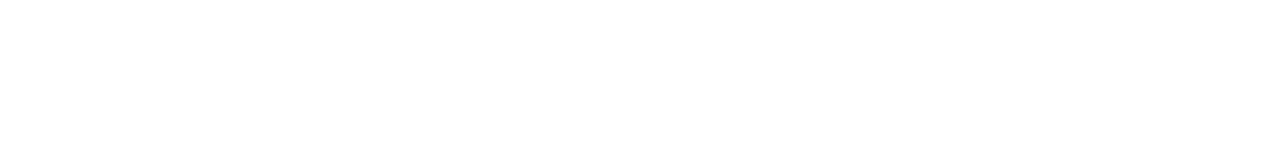
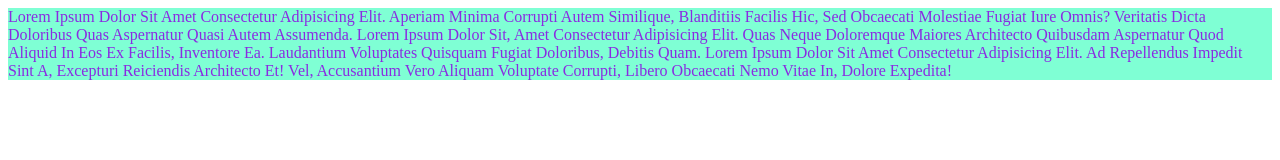
Before and after one commit to abdulrehman730/demo-web, a plain HTML site: page car.html in a window 1280 px wide. Drawn offline with Linux system fonts and the light colour scheme.

Commit message:
third update

```diff
--- a/car.html
+++ b/car.html
@@ -4,8 +4,11 @@
     <meta charset="UTF-8">
     <meta name="viewport" content="width=device-width, initial-scale=1.0">
     <title>Document</title>
+    <link rel="stylesheet" href="style.css">
 </head>
 <body>
-
+    <div>
+        Lorem ipsum dolor sit amet consectetur adipisicing elit. Aperiam minima corrupti autem similique, blanditiis facilis hic, sed obcaecati molestiae fugiat iure omnis? Veritatis dicta doloribus quas aspernatur quasi autem assumenda. Lorem ipsum dolor sit, amet consectetur adipisicing elit. Quas neque doloremque maiores architecto quibusdam aspernatur quod aliquid in eos ex facilis, inventore ea. Laudantium voluptates quisquam fugiat doloribus, debitis quam. Lorem ipsum dolor sit amet consectetur adipisicing elit. Ad repellendus impedit sint a, excepturi reiciendis architecto et! Vel, accusantium vero aliquam voluptate corrupti, libero obcaecati nemo vitae in, dolore expedita!
+    </div>
 </body>
 </html>
--- a/style.css
+++ b/style.css
@@ -6,7 +6,8 @@ div:hover{
     outline: none;
     text-transform: uppercase;
 }
-a:{
-    color: ;
-
+div{
+    text-transform: capitalize;
+    background-color: aquamarine;
+    color: blueviolet;
 }
```
